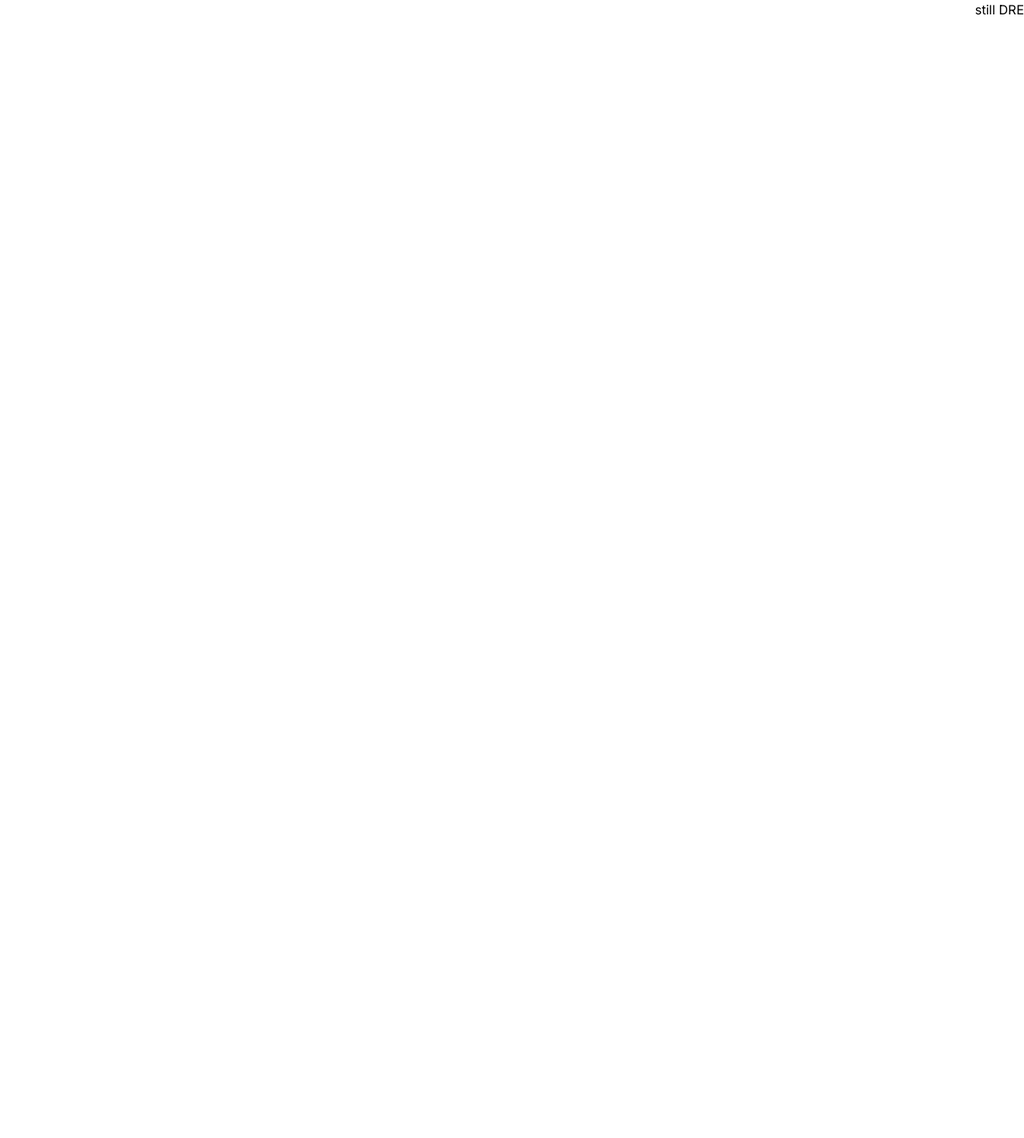
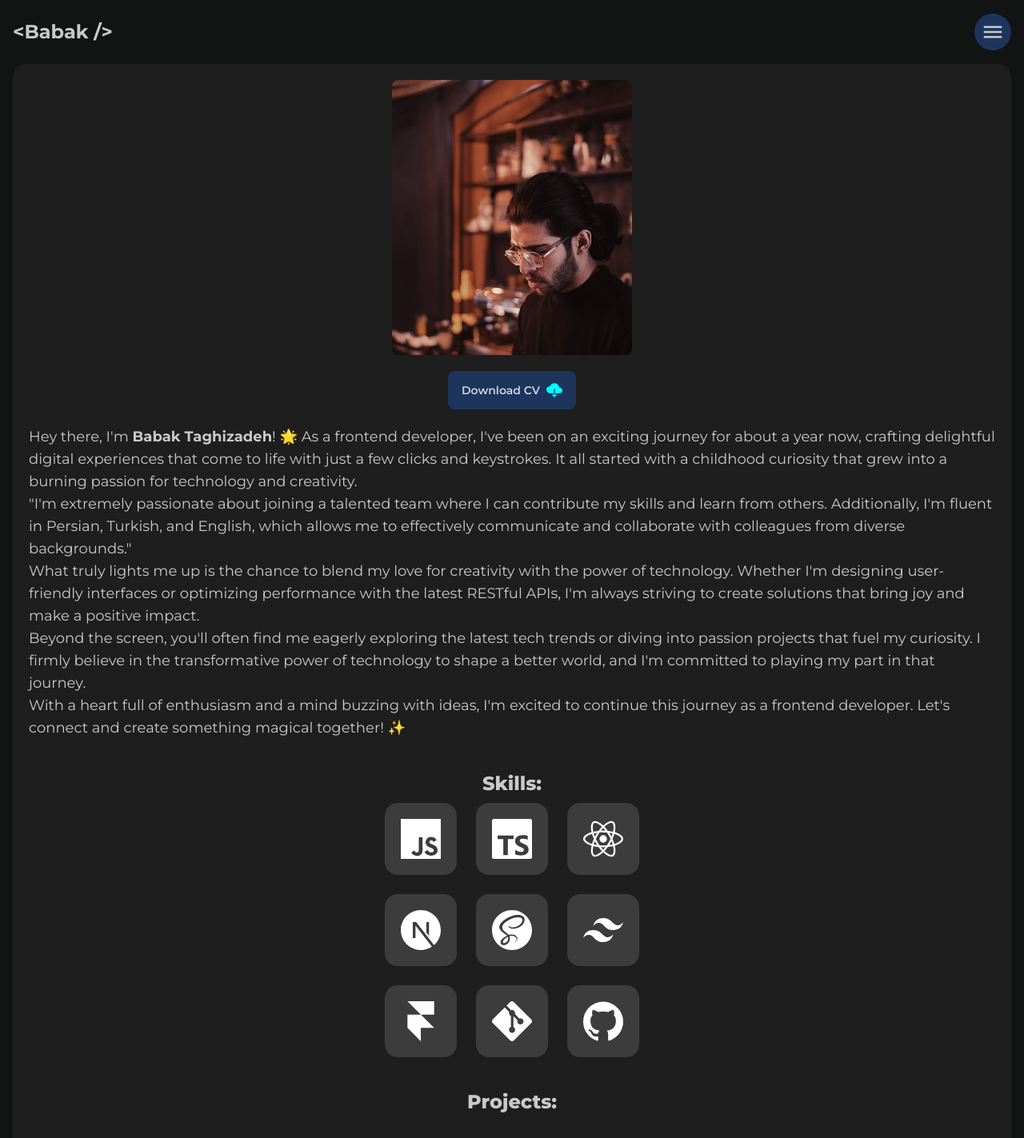
Before and after one commit to Babak-Taghizadeh/Portfolio, a Next.js app: page / in a window 1280 px wide. Shown: the top 1423 px of the page at 80% size. Before the commit the page ends 800 px from the top, so only its background shows below. Built offline with nearby package versions, Linux system fonts and the light colour scheme.

Commit message:
7th April

```diff
--- a/app/layout.tsx
+++ b/app/layout.tsx
@@ -1,12 +1,17 @@
 import type { Metadata } from "next";
-import { Inter } from "next/font/google";
 import "./globals.css";
+import Header from "@/components/Header";
+import { Montserrat } from "next/font/google";
 
-
-const inter = Inter({ subsets: ["latin"] });
+const antonio = Montserrat({
+  subsets: ['latin'],
+  weight: ['400', '600', '700', '800'],
+  variable: '--font-Fredoka',
+  display: "swap"
+})
 
 export const metadata: Metadata = {
-  title: "Zhabiz Cafe",
+  title: "Babak Taghizadeh",
   description: "Welcome",
 };
 
@@ -16,8 +21,9 @@ export default function RootLayout({
   children: React.ReactNode;
 }>) {
   return (
-    <html lang="en" data-theme="dark" dir="rtl">
-      <body className={inter.className}>
+    <html lang="en">
+      <body className={antonio.className}>
+        <Header />
         {children}
       </body>
     </html>
--- a/app/page.tsx
+++ b/app/page.tsx
@@ -1,8 +1,13 @@
+import AboutMe from "@/components/AboutMe";
+import { Projects } from "@/components/Projects";
+import { Skills } from "@/components/Skills";
 
 export default function Home() {
   return (
-    <div>
-      still DRE
+    <div className="mx-4 my-20 flex min-h-screen flex-col items-center gap-10 rounded-2xl bg-primary p-5">
+      <AboutMe />
+      <Skills />
+      <Projects />
     </div>
   );
 }
--- /dev/null
+++ b/components/AboutMe.tsx
@@ -0,0 +1,69 @@
+/* eslint-disable react/no-unescaped-entities */
+import Image from "next/image";
+import Avatar from "@/public/assets/Babi.jpg";
+import { IoCloudDownload } from "react-icons/io5";
+
+export default function AboutMe() {
+  return (
+    <div className="flex flex-col items-center gap-5">
+      <Image
+        src={Avatar}
+        width={300}
+        height={200}
+        alt="avatar"
+        className="rounded-lg"
+      />
+      <button className="btn btn-secondary">
+        Download CV
+        <IoCloudDownload size={20} color="aqua" />
+      </button>
+      <div className="text-lg">
+        <p>
+          Hey there, I'm <strong>Babak Taghizadeh</strong>! 🌟 As a frontend
+          developer, I've been on an exciting journey for about a year now,
+          crafting delightful digital experiences that come to life with just a
+          few clicks and keystrokes. It all started with a childhood curiosity
+          that grew into a burning passion for technology and creativity.
+        </p>
+        {/* <p>
+          My time at Platinco, a cozy little company, allowed me to dive
+          headfirst into frontend development. With tools like{" "}
+          <strong>React</strong>, <strong>Next.js</strong>, and{" "}
+          <strong>Tailwind</strong> in hand, I've been busy building websites
+          that not only look great but also feel amazing to use. Whether it's
+          wrangling code or collaborating seamlessly with my team using{" "}
+          <strong>TypeScript</strong>, <strong>Git</strong>, and{" "}
+          <strong>GitHub</strong>, every day brings a new challenge and an
+          opportunity to grow.
+        </p> */}
+        <p>
+          "I'm extremely passionate about joining a talented team where I can
+          contribute my skills and learn from others. Additionally, I'm fluent
+          in Persian, Turkish, and English, which allows me to effectively
+          communicate and collaborate with colleagues from diverse backgrounds."
+        </p>
+
+        <p>
+          What truly lights me up is the chance to blend my love for creativity
+          with the power of technology. Whether I'm designing user-friendly
+          interfaces or optimizing performance with the latest RESTful APIs, I'm
+          always striving to create solutions that bring joy and make a positive
+          impact.
+        </p>
+
+        <p>
+          Beyond the screen, you'll often find me eagerly exploring the latest
+          tech trends or diving into passion projects that fuel my curiosity. I
+          firmly believe in the transformative power of technology to shape a
+          better world, and I'm committed to playing my part in that journey.
+        </p>
+
+        <p>
+          With a heart full of enthusiasm and a mind buzzing with ideas, I'm
+          excited to continue this journey as a frontend developer. Let's
+          connect and create something magical together! ✨
+        </p>
+      </div>
+    </div>
+  );
+}
--- /dev/null
+++ b/components/BurgerButton.tsx
@@ -0,0 +1,75 @@
+"use client";
+
+import { useState, useRef, useEffect } from "react";
+import { motion, AnimatePresence } from "framer-motion";
+import { MdMenu } from "react-icons/md";
+import { IoClose } from "react-icons/io5";
+
+const DrawerMenu = () => {
+  const [isOpen, setIsOpen] = useState(false);
+  const wrapperRef = useRef<HTMLDivElement>(null);
+
+  const variants = {
+    open: {
+      x: 0,
+      transition: {
+        type: "tween",
+      },
+    },
+    closed: { x: "100%" },
+  };
+
+  const toggleMenu = () => {
+    setIsOpen(!isOpen);
+  };
+
+  useEffect(() => {
+    function handleClickOutside(event: MouseEvent) {
+      if (
+        wrapperRef.current &&
+        !wrapperRef.current.contains(event.target as Node)
+      ) {
+        setIsOpen(false);
+      }
+    }
+    // Bind the event listener
+    document.addEventListener("mousedown", handleClickOutside);
+    return () => {
+      // Unbind the event listener on clean up
+      document.removeEventListener("mousedown", handleClickOutside);
+    };
+  }, [wrapperRef]);
+
+  return (
+    <div ref={wrapperRef}>
+      <motion.button
+        className="rounded-full bg-secondary p-2"
+        initial={{ opacity: 0 }}
+        animate={{ opacity: 1 }}
+        onClick={toggleMenu}
+      >
+        {isOpen ? <IoClose size={30} /> : <MdMenu size={30} />}
+      </motion.button>
+      <AnimatePresence>
+        {isOpen && (
+          <motion.nav
+            initial="closed"
+            animate="open"
+            exit="closed"
+            variants={variants}
+            className="fixed right-0 top-20 z-10 h-screen w-36 rounded bg-neutral"
+          >
+            <ul className="mt-5 flex flex-col items-center gap-5">
+              <li>About</li>
+              <li>Projects</li>
+              <li>Skills</li>
+              <li>Contact</li>
+            </ul>
+          </motion.nav>
+        )}
+      </AnimatePresence>
+    </div>
+  );
+};
+
+export default DrawerMenu;
--- /dev/null
+++ b/components/Header.tsx
@@ -0,0 +1,12 @@
+import BurgerButton from "./BurgerButton";
+
+const Header = () => {
+  return (
+    <div className="flex justify-between fixed top-0 w-full px-4 h-20 items-center bg-base-100">
+      <button className="font-bold text-2xl">{"<Babak />"}</button>
+      <BurgerButton />
+    </div>
+  );
+};
+
+export default Header;
--- /dev/null
+++ b/components/Projects.tsx
@@ -0,0 +1,16 @@
+"use client";
+
+import { motion } from "framer-motion";
+
+export const Projects = () => {
+  return (
+    <div className="flex flex-col items-center gap-8">
+      <h1 className="text-center text-2xl font-extrabold">Projects:</h1>
+      <motion.div
+        className="h-[80px] w-[80px] rounded-full border-[12px] border-t-[12px] border-[#f3f3f3] border-t-[#3498db]"
+        animate={{ rotate: 360 }}
+        transition={{ duration: 1, repeat: Infinity, ease: "linear" }}
+      />
+    </div>
+  );
+};
--- /dev/null
+++ b/components/Skills.tsx
@@ -0,0 +1,41 @@
+import { IconType } from "react-icons";
+import {
+  SiNextdotjs,
+  SiTailwindcss,
+  SiTypescript,
+  SiGit,
+  SiFramer,
+  SiJavascript,
+  SiSass,
+  SiReact,
+  SiGithub,
+} from "react-icons/si";
+
+export const Skills = () => {
+  const icons: IconType[] = [
+    SiJavascript,
+    SiTypescript,
+    SiReact,
+    SiNextdotjs,
+    SiSass,
+    SiTailwindcss,
+    SiFramer,
+    SiGit,
+    SiGithub,
+  ];
+
+  return (
+    <div>
+      <h1 className="text-center text-2xl font-extrabold">Skills:</h1>
+      <ul className="grid grid-cols-3 gap-6 mt-2">
+        {icons.map((Item, index) => {
+          return (
+            <li key={index} className="rounded-2xl bg-neutral p-5">
+              <Item size={50} color="white" />
+            </li>
+          );
+        })}
+      </ul>
+    </div>
+  );
+};
--- a/package.json
+++ b/package.json
@@ -9,6 +9,7 @@
     "lint": "next lint"
   },
   "dependencies": {
+    "framer-motion": "^11.0.25",
     "next": "14.1.4",
     "react": "^18",
     "react-dom": "^18",
@@ -19,6 +20,7 @@
     "@types/react": "^18",
     "@types/react-dom": "^18",
     "autoprefixer": "^10.0.1",
+    "daisyui": "^4.9.0",
     "eslint": "^8",
     "eslint-config-next": "14.1.4",
     "postcss": "^8",
--- a/tailwind.config.ts
+++ b/tailwind.config.ts
@@ -5,6 +5,25 @@ const config: Config = {
     "./pages/**/*.{js,ts,jsx,tsx,mdx}",
     "./components/**/*.{js,ts,jsx,tsx,mdx}",
     "./app/**/*.{js,ts,jsx,tsx,mdx}",
-  ]
+  ],
+  plugins: [require("daisyui")],
+  daisyui: {
+    themes: [
+      {
+        mytheme: {
+          primary: "#1e1e1e",
+          secondary: "#1d355d",
+          accent: "#f4c095",
+          neutral: "#3c3c3c",
+          "base-100": "#121313",
+          info: "#B2FFFF",
+          success: "#90EE90",
+          warning: "#F28500",
+          error: "#CC3333",
+        },
+      },
+    ],
+  },
 };
+
 export default config;
```
Also changed, not shown: public/assets/Babi.jpg (added), 1 other file (tests, documents, lock files or other folders).
